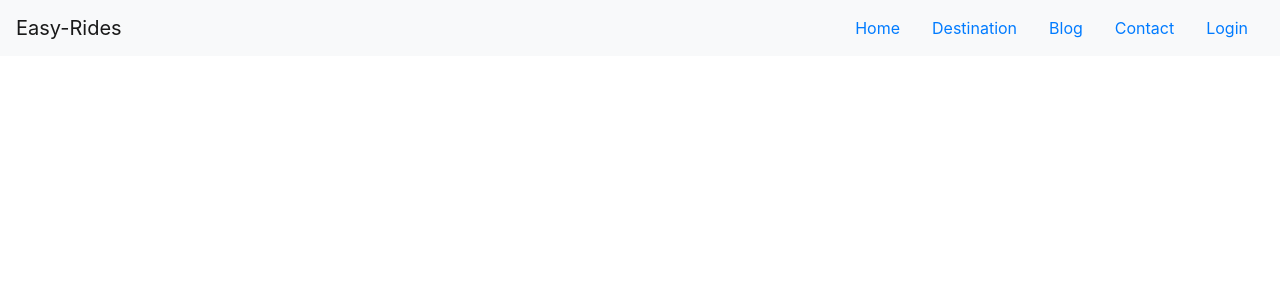
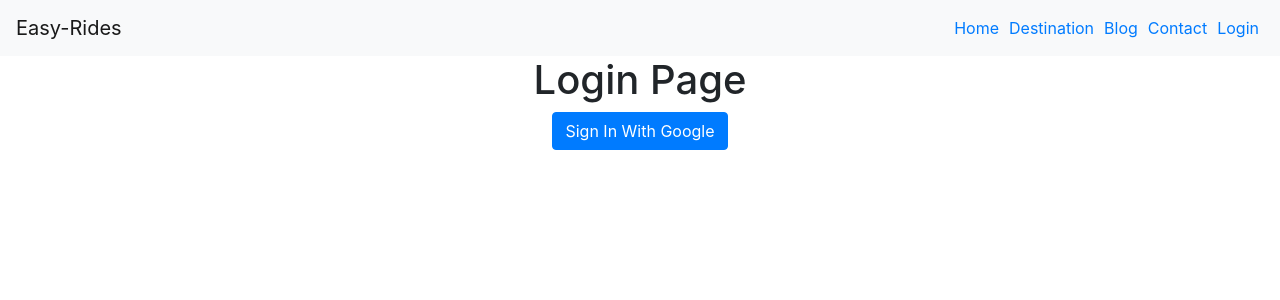
Before and after one commit to sakib1416/easy-rides, a React (Create React App) app: page /login in a window 1280 px wide. Shown: the top 300 px of the page. Built offline with nearby package versions, Linux system fonts and the light colour scheme.

Commit message:
googleSingIn added

```diff
--- a/package.json
+++ b/package.json
@@ -7,9 +7,11 @@
     "@testing-library/react": "^11.2.5",
     "@testing-library/user-event": "^12.8.3",
     "bootstrap": "^4.6.0",
+    "firebase": "^8.3.1",
     "react": "^17.0.1",
     "react-bootstrap": "^1.5.2",
     "react-dom": "^17.0.1",
+    "react-router-dom": "^5.2.0",
     "react-scripts": "4.0.3",
     "web-vitals": "^1.1.1"
   },
--- a/src/App.js
+++ b/src/App.js
@@ -1,26 +1,42 @@
 
 import './App.css';
-import Button from 'react-bootstrap/Button';
-import { Navbar, Nav, Form} from 'react-bootstrap';
+import {
+  BrowserRouter as Router,
+  Switch,
+  Route,
+  Link
+} from "react-router-dom";
+import Header from './components/Header/Header';
+import Blog from './components/Blog/Blog';
+import Contact from './components/Contact/Contact';
+import Login from './components/Login/Login';
+import Home from './components/Home/Home';
+import NoPageFound from './components/NoPageFound/NoPageFound';
 
 function App() {
   return (
     <div className="App">
-      <Navbar bg="light" expand="lg">
-        <Navbar.Brand href="#home">Easy-Rides</Navbar.Brand>
-        <Navbar.Toggle aria-controls="basic-navbar-nav" />
-        <Navbar.Collapse id="basic-navbar-nav">
-          <Nav className="mr-auto">
-          </Nav>
-          <Form inline>
-            <Nav.Link href="#home">Home</Nav.Link>
-            <Nav.Link href="#link">Destination</Nav.Link>
-            <Nav.Link href="#home">Blog</Nav.Link>
-            <Nav.Link href="#link">Contact</Nav.Link>
-            <Nav.Link href="#link">Login</Nav.Link>
-          </Form>
-        </Navbar.Collapse>
-      </Navbar>
+
+      <Router>
+      <Header></Header>
+        <Switch>
+          <Route path="/blog">
+            <Blog></Blog>
+          </Route>
+          <Route path="/contact">
+            <Contact></Contact>
+          </Route>
+          <Route path="/login">
+            <Login></Login>
+          </Route>
+          <Route exact path="/">
+            <Home></Home>
+          </Route>
+          <Route path="*">
+            <NoPageFound></NoPageFound>
+          </Route>
+        </Switch>
+      </Router>
     </div>
   );
 }
--- /dev/null
+++ b/src/components/Blog/Blog.js
@@ -0,0 +1,11 @@
+import React from 'react';
+
+const Blog = () => {
+    return (
+        <div>
+            <h1>This is the blog section</h1>
+        </div>
+    );
+};
+
+export default Blog;
--- /dev/null
+++ b/src/components/Contact/Contact.js
@@ -0,0 +1,11 @@
+import React from 'react';
+
+const Contact = () => {
+    return (
+        <div>
+            <h1>This is Contact page</h1>
+        </div>
+    );
+};
+
+export default Contact;
--- a/src/components/Header/Header.js
+++ b/src/components/Header/Header.js
@@ -0,0 +1,27 @@
+import React from 'react';
+import { Navbar, Nav, Form} from 'react-bootstrap';
+import { NavLink } from 'react-router-dom';
+
+const Header = () => {
+    return (
+        <div>
+            <Navbar bg="light" expand="lg">
+                <Navbar.Brand href="/">Easy-Rides</Navbar.Brand>
+                <Navbar.Toggle aria-controls="basic-navbar-nav" />
+                <Navbar.Collapse id="basic-navbar-nav">
+                <Nav className="mr-auto">
+                </Nav>
+                <Form inline>
+                    <NavLink style={{padding: '5px'}} to="/">Home</NavLink>
+                    <NavLink style={{padding: '5px'}} to="/">Destination</NavLink>
+                    <NavLink style={{padding: '5px'}} to="/blog">Blog</NavLink>
+                    <NavLink style={{padding: '5px'}} to="/contact">Contact</NavLink>
+                    <NavLink style={{padding: '5px'}} to="/login">Login</NavLink>
+                </Form>
+                </Navbar.Collapse>
+            </Navbar>
+        </div>
+    );
+};
+
+export default Header;
--- /dev/null
+++ b/src/components/Home/Home.js
@@ -0,0 +1,11 @@
+import React from 'react';
+
+const Home = () => {
+    return (
+        <div>
+            <h1>This is the home page</h1>
+        </div>
+    );
+};
+
+export default Home;
--- /dev/null
+++ b/src/components/Login/Login.js
@@ -0,0 +1,40 @@
+import React from 'react';
+import firebase from "firebase/app";
+import "firebase/auth";
+import config from './firebase.config';
+import { Button } from 'react-bootstrap';
+
+if(!firebase.apps.length) {
+    firebase.initializeApp(config);
+  } else {
+    firebase.app();
+}
+
+const Login = () => {
+
+    const handleGoogleSignIn = () => {
+        const provider = new firebase.auth.GoogleAuthProvider();
+        firebase.auth().signInWithPopup(provider)
+        .then(result => {
+            const credential = result.credential;
+            const token = credential.accessToken;
+            const user = result.user;
+            console.log(user);
+        })
+        .catch(error => {
+            var errorCode = error.code;
+            var errorMessage = error.message;
+            var email = error.email;
+            var credential = error.credential;
+            console.log(errorMessage);
+        })
+    }
+    return (
+        <div>
+            <h1>Login Page</h1>
+            <Button onClick={handleGoogleSignIn}>Sign In With Google</Button>
+        </div>
+    );
+};
+
+export default Login;
--- /dev/null
+++ b/src/components/Login/firebase.config.js
@@ -0,0 +1,10 @@
+const config = {
+    apiKey: "AIzaSyAM0Eh3NcNUBg0otbe9Yh1ZA8J7j3hSQAU",
+    authDomain: "easy-rides-8d5ed.firebaseapp.com",
+    projectId: "easy-rides-8d5ed",
+    storageBucket: "easy-rides-8d5ed.appspot.com",
+    messagingSenderId: "884085536326",
+    appId: "1:884085536326:web:eb6ef42d9064671b843c47"
+  };
+
+  export default config;
--- /dev/null
+++ b/src/components/NoPageFound/NoPageFound.js
@@ -0,0 +1,11 @@
+import React from 'react';
+
+const NoPageFound = () => {
+    return (
+        <div>
+            <h1>Error 404 No page found</h1>
+        </div>
+    );
+};
+
+export default NoPageFound;
```
Also changed, not shown: src/components/Header/Header.css (added), 1 other file (tests, documents, lock files or other folders).
